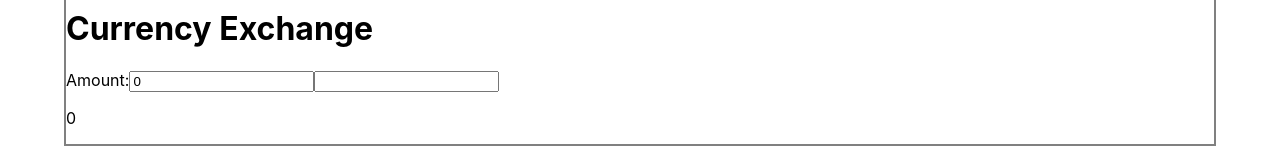
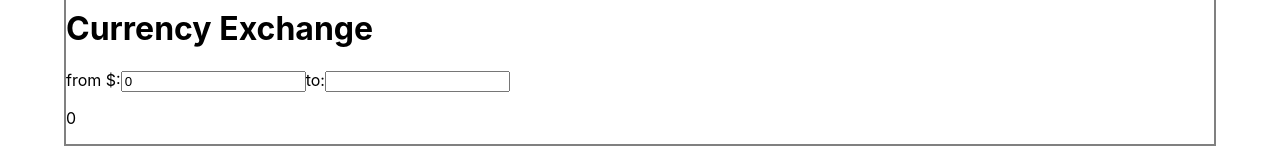
Before and after one commit to natachikhinashvili/React-accelaration, a React (Create React App) app in the folder country-app/: page /1 in a window 1280 px wide. Shown: the part 393-553 px from the top of the page. Built offline with nearby package versions, Linux system fonts and the light colour scheme; no server answers.

Commit message:
feat: add symbols

```diff
--- a/country-app/src/Currency.js
+++ b/country-app/src/Currency.js
@@ -38,15 +38,15 @@ export default function Currency(){
     <div id='currency-container'>
       <h1>Currency Exchange</h1>
       <label>
-          Amount:
+          from $:
           <input
             type="number"
             value={amount}
             onChange={(e) => setAmount(e.target.value)}
           />
         </label>
-      <input value={to} onChange={(e) => setTo(e.target.value)}/>
-      <p>{res}</p>
+        <label>to:
+      <input value={to} onChange={(e) => setTo(e.target.value)}/></label>      <p>{res} {to}</p>
     </div>
   );
 };
```
